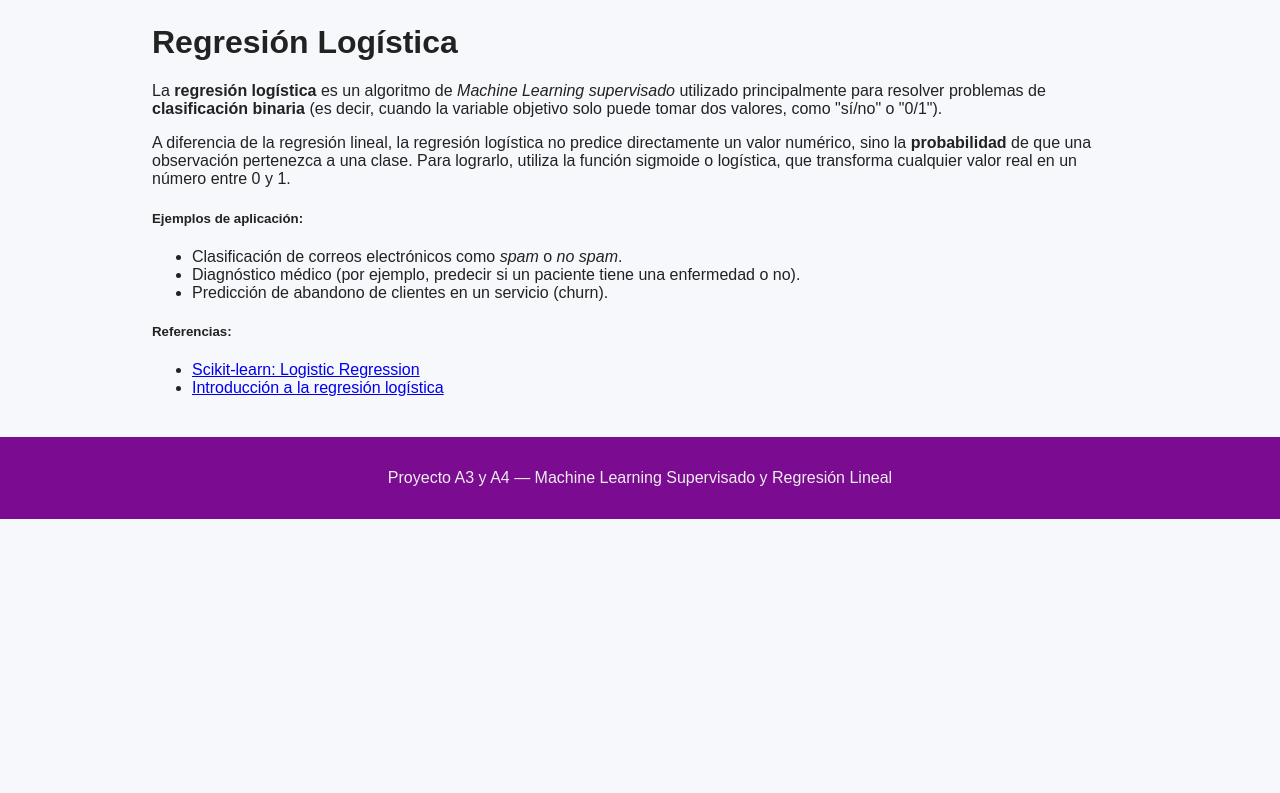
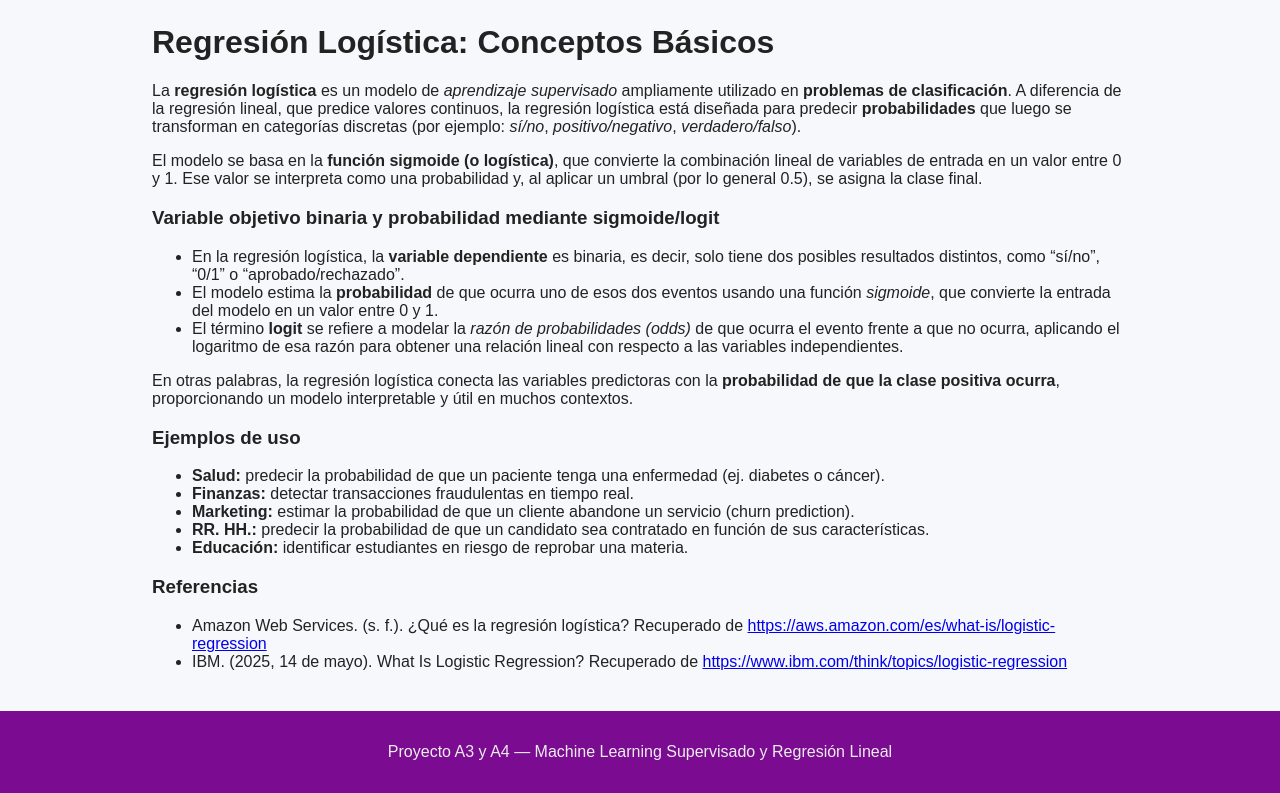
Before and after one commit to alexcdiaz123-afk/Machine_learning, a Flask app: template templates/regresion_logistica_conceptos.html in a window 1280 px wide. Shown: the part 58-851 px from the top of the page. Before the commit the page ends 577 px from the top, so only its background shows below. Run offline with Flask 3, Linux system fonts and the light colour scheme; the template is opened without the code that fills it, so the values that code supplies are empty.

Commit message:
se modificaron los conceptos del la regresion logistica
se modifico el contenido de el archivo html con los conceptos y se agrego nuevo contenido

```diff
--- a/templates/regresion_logistica_conceptos.html
+++ b/templates/regresion_logistica_conceptos.html
@@ -2,31 +2,67 @@
 
 {% block content %}
 <div class="container mt-4">
-    <h1 class="mb-4">Regresión Logística</h1>
+    <h1 class="mb-4">Regresión Logística: Conceptos Básicos</h1>
 
     <p>
-        La <strong>regresión logística</strong> es un algoritmo de <em>Machine Learning supervisado</em>
-        utilizado principalmente para resolver problemas de <strong>clasificación binaria</strong>
-        (es decir, cuando la variable objetivo solo puede tomar dos valores, como "sí/no" o "0/1").
+        La <strong>regresión logística</strong> es un modelo de <em>aprendizaje supervisado</em> ampliamente
+        utilizado en <strong>problemas de clasificación</strong>. A diferencia de la regresión lineal,
+        que predice valores continuos, la regresión logística está diseñada para predecir
+        <strong>probabilidades</strong> que luego se transforman en categorías discretas
+        (por ejemplo: <em>sí/no</em>, <em>positivo/negativo</em>, <em>verdadero/falso</em>).
     </p>
 
     <p>
-        A diferencia de la regresión lineal, la regresión logística no predice directamente un valor numérico,
-        sino la <strong>probabilidad</strong> de que una observación pertenezca a una clase.
-        Para lograrlo, utiliza la función sigmoide o logística, que transforma cualquier valor real en un número entre 0 y 1.
+        El modelo se basa en la <strong>función sigmoide (o logística)</strong>, que convierte la
+        combinación lineal de variables de entrada en un valor entre 0 y 1. Ese valor se interpreta
+        como una probabilidad y, al aplicar un umbral (por lo general 0.5), se asigna la clase final.
     </p>
 
-    <h5>Ejemplos de aplicación:</h5>
+    <h3>Variable objetivo binaria y probabilidad mediante sigmoide/logit</h3>
     <ul>
-        <li>Clasificación de correos electrónicos como <em>spam</em> o <em>no spam</em>.</li>
-        <li>Diagnóstico médico (por ejemplo, predecir si un paciente tiene una enfermedad o no).</li>
-        <li>Predicción de abandono de clientes en un servicio (churn).</li>
+        <li>
+            En la regresión logística, la <strong>variable dependiente</strong> es binaria,
+            es decir, solo tiene dos posibles resultados distintos, como “sí/no”, “0/1” o
+            “aprobado/rechazado”.
+        </li>
+        <li>
+            El modelo estima la <strong>probabilidad</strong> de que ocurra uno de esos dos eventos
+            usando una función <em>sigmoide</em>, que convierte la entrada del modelo en un valor entre 0 y 1.
+        </li>
+        <li>
+            El término <strong>logit</strong> se refiere a modelar la <em>razón de probabilidades (odds)</em>
+            de que ocurra el evento frente a que no ocurra, aplicando el logaritmo de esa razón para
+            obtener una relación lineal con respecto a las variables independientes.
+        </li>
     </ul>
 
-    <h5>Referencias:</h5>
+    <p>
+        En otras palabras, la regresión logística conecta las variables predictoras con la
+        <strong>probabilidad de que la clase positiva ocurra</strong>, proporcionando un modelo
+        interpretable y útil en muchos contextos.
+    </p>
+
+    <h3>Ejemplos de uso</h3>
     <ul>
-        <li><a href="https://scikit-learn.org/stable/modules/linear_model.html#logistic-regression" target="_blank">Scikit-learn: Logistic Regression</a></li>
-        <li><a href="https://towardsdatascience.com/introduction-to-logistic-regression-66248243c148" target="_blank">Introducción a la regresión logística</a></li>
+        <li><strong>Salud:</strong> predecir la probabilidad de que un paciente tenga una enfermedad (ej. diabetes o cáncer).</li>
+        <li><strong>Finanzas:</strong> detectar transacciones fraudulentas en tiempo real.</li>
+        <li><strong>Marketing:</strong> estimar la probabilidad de que un cliente abandone un servicio (churn prediction).</li>
+        <li><strong>RR. HH.:</strong> predecir la probabilidad de que un candidato sea contratado en función de sus características.</li>
+        <li><strong>Educación:</strong> identificar estudiantes en riesgo de reprobar una materia.</li>
+    </ul>
+
+    <h3>Referencias</h3>
+    <ul>
+        <li>
+            Amazon Web Services. (s. f.). ¿Qué es la regresión logística?
+            Recuperado de <a href="https://aws.amazon.com/es/what-is/logistic-regression" target="_blank">
+            https://aws.amazon.com/es/what-is/logistic-regression</a>
+        </li>
+        <li>
+            IBM. (2025, 14 de mayo). What Is Logistic Regression?
+            Recuperado de <a href="https://www.ibm.com/think/topics/logistic-regression" target="_blank">
+            https://www.ibm.com/think/topics/logistic-regression</a>
+        </li>
     </ul>
 </div>
 {% endblock %}
```
